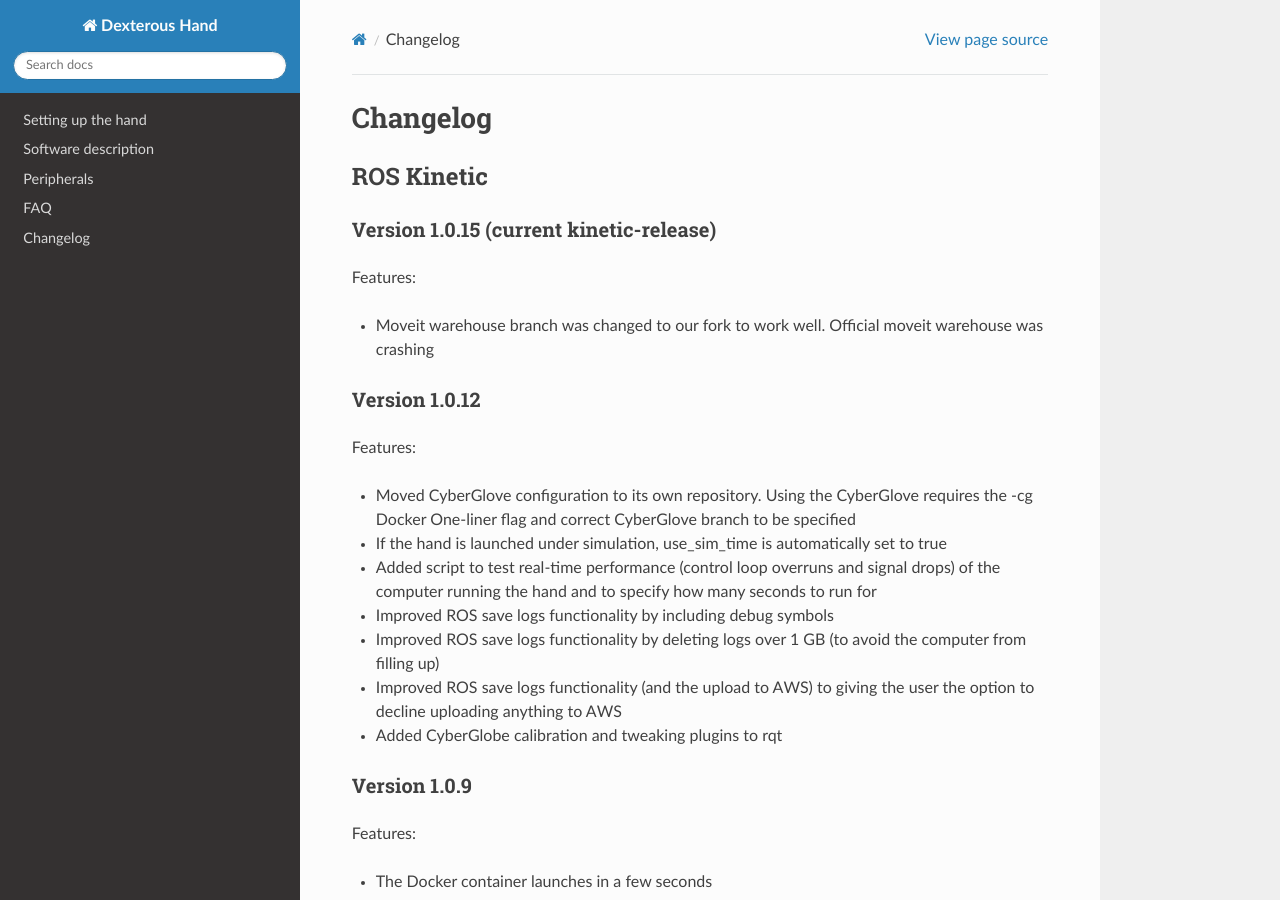
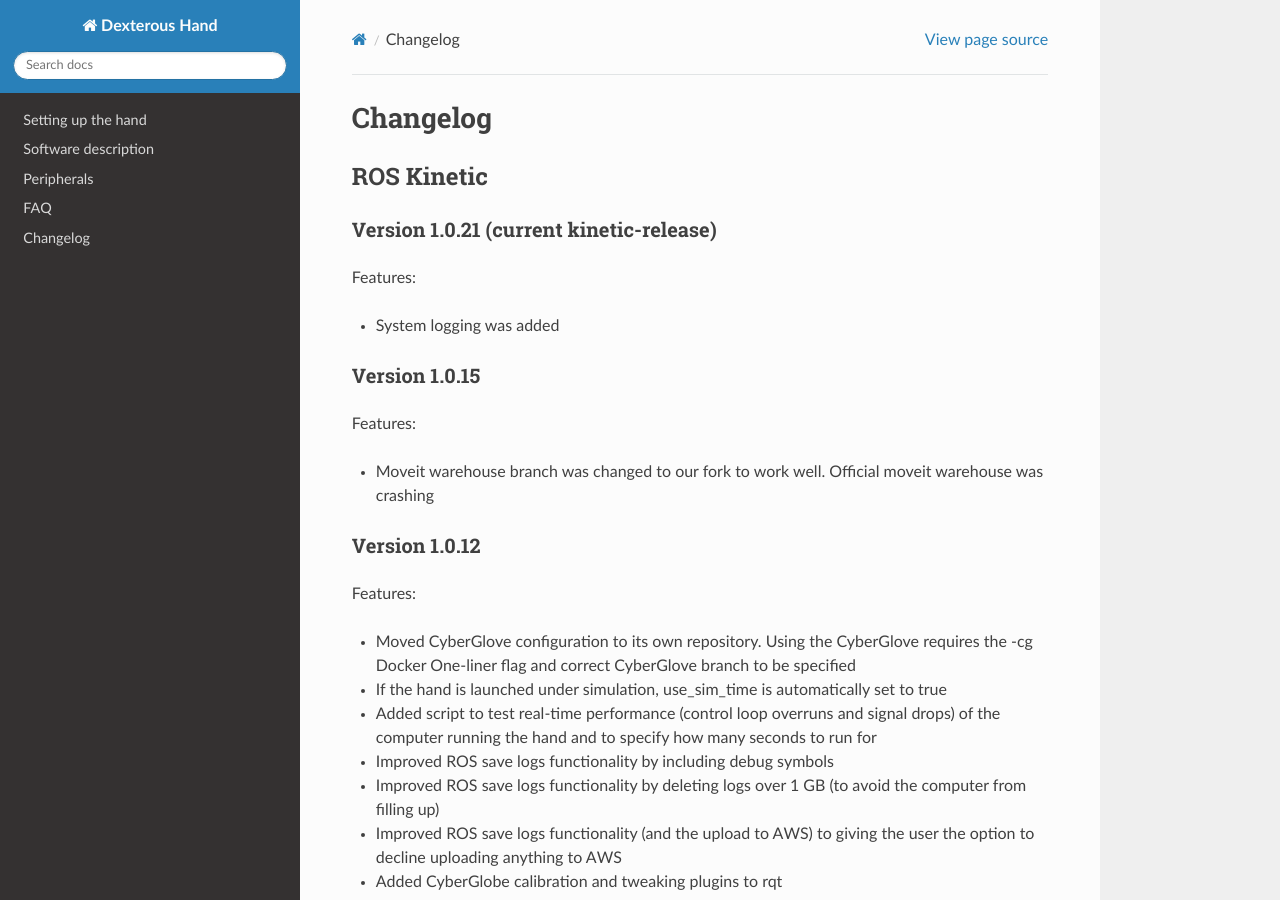
Before and after one commit to shadow-robot/sr_dexterous_hand_documentation, a Sphinx documentation site: the page built from docs/user_guide/5_changelog.md, in a window 1280 px wide and 900 px high. Built offline with Sphinx 7.4.7 and the Read the Docs theme 2.0.0, drawn with Linux system fonts in a browser that asks for light colours.

Commit message:
Update 5_changelog.md

```diff
--- a/docs/user_guide/5_changelog.md
+++ b/docs/user_guide/5_changelog.md
@@ -1,7 +1,13 @@
 # Changelog
 ## ROS Kinetic
 
-### Version 1.0.15 (current kinetic-release)
+### Version 1.0.21 (current kinetic-release)
+
+Features:
+
+* System logging was added
+
+### Version 1.0.15
 
 Features:
 
```
